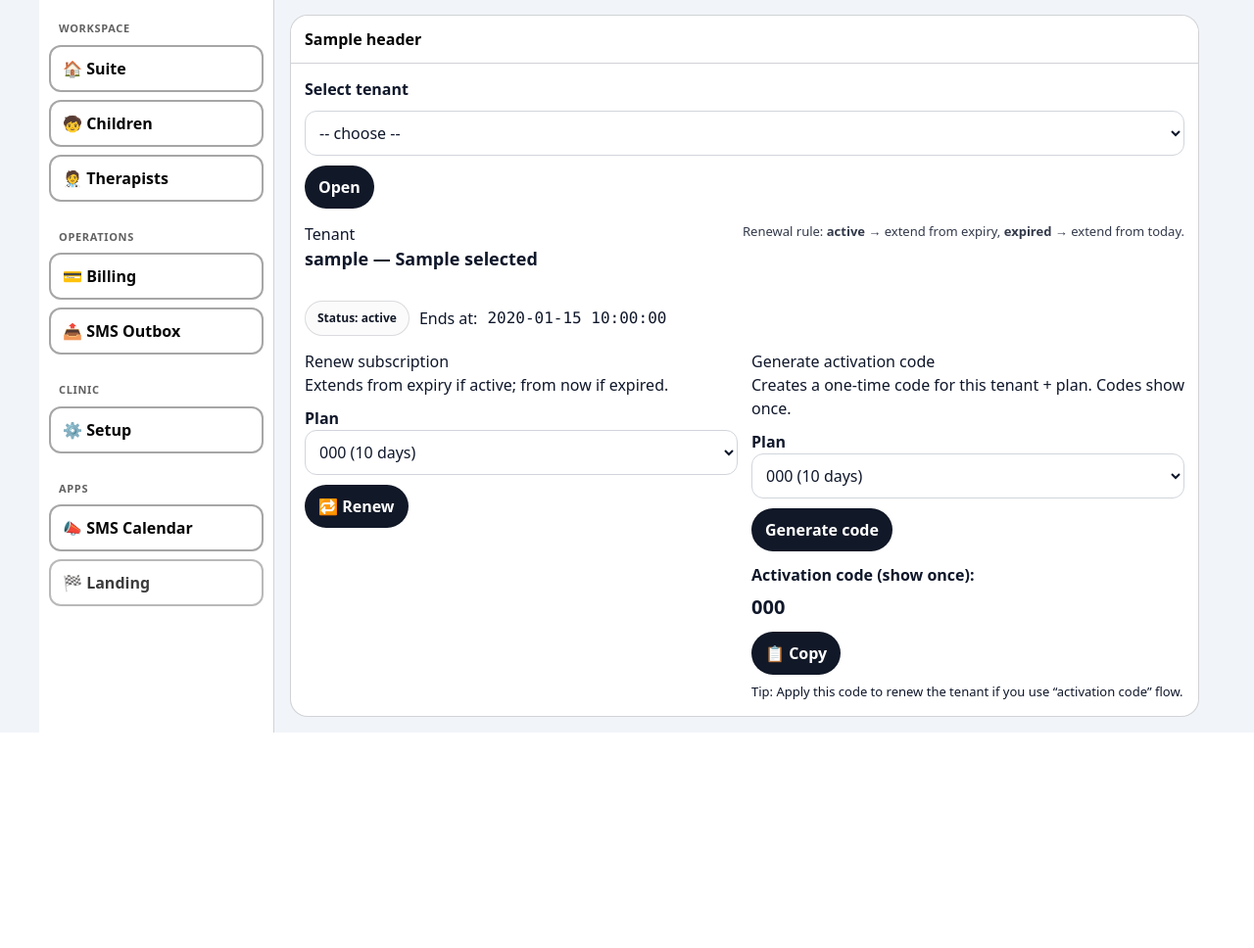
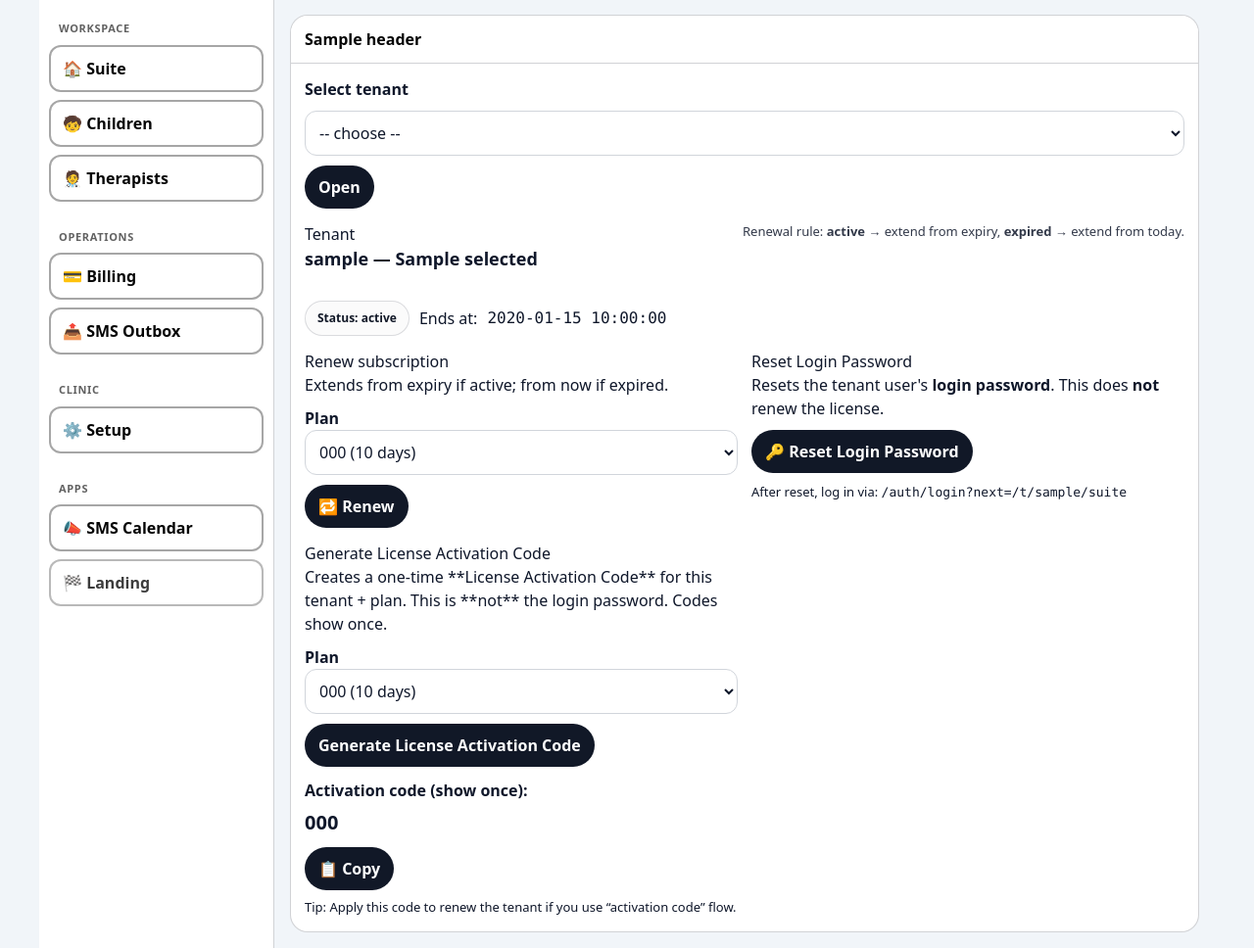
Before and after one commit to KOSTAS-KON/calendo, a FastAPI app: template portal/app/templates/admin/licensing.html in a window 1280 px wide. Shown: the part 66-1034 px from the top of the page at 98% size. Before the commit the page ends 814 px from the top, so only its background shows below. Run offline with FastAPI, Linux system fonts and the light colour scheme; the template is opened without the code that fills it: most values are stand-ins (such as "Sample title", 1, 10 or a date in 2020); some libraries are stand-ins or nearby versions.

Commit message:
Admin UI: clarify login password vs license activation code

```diff
--- a/portal/app/templates/admin/licensing.html
+++ b/portal/app/templates/admin/licensing.html
@@ -2,7 +2,7 @@
 {% block content %}
 
 {% set header = "Licensing" %}
-{% set subheader = "Generate activation codes or renew a tenant subscription." %}
+{% set subheader = "Renew subscriptions or generate a **License Activation Code** (not a login password)." %}
 {% set actions = [
   {"label":"Back to tenants","href": "/admin/tenants","variant":"outline"},
   {"label":"Links","href": "/admin/links","variant":"outline"}
@@ -72,11 +72,26 @@
       </form>
     </div>
 
+        <!-- Reset login password -->
+    <div class="card">
+      <h3 style="margin-top:0;">Reset Login Password</h3>
+      <div class="muted" style="margin-bottom:10px;">
+        Resets the tenant user's <b>login password</b>. This does <b>not</b> renew the license.
+      </div>
+      <a class="btn btn-outline" href="/admin/tenants/{{selected.slug}}/reset_password">
+        🔑 Reset Login Password
+      </a>
+      <div class="muted" style="margin-top:10px; font-size:13px;">
+        After reset, log in via: <code>/auth/login?next=/t/{{selected.slug}}/suite</code>
+      </div>
+    </div>
+
+
     <!-- Generate activation code -->
     <div class="card">
-      <h3 style="margin-top:0;">Generate activation code</h3>
+      <h3 style="margin-top:0;">Generate License Activation Code</h3>
       <div class="muted" style="margin-bottom:10px;">
-        Creates a one-time code for this tenant + plan. Codes show once.
+        Creates a one-time **License Activation Code** for this tenant + plan. This is **not** the login password. Codes show once.
       </div>
 
       <form method="post" action="/admin/licensing/generate">
@@ -89,7 +104,7 @@
             </option>
           {% endfor %}
         </select>
-        <button class="btn" type="submit" style="margin-top:10px;">Generate code</button>
+        <button class="btn" type="submit" style="margin-top:10px;">Generate License Activation Code</button>
       </form>
 
       {% if code %}
```
